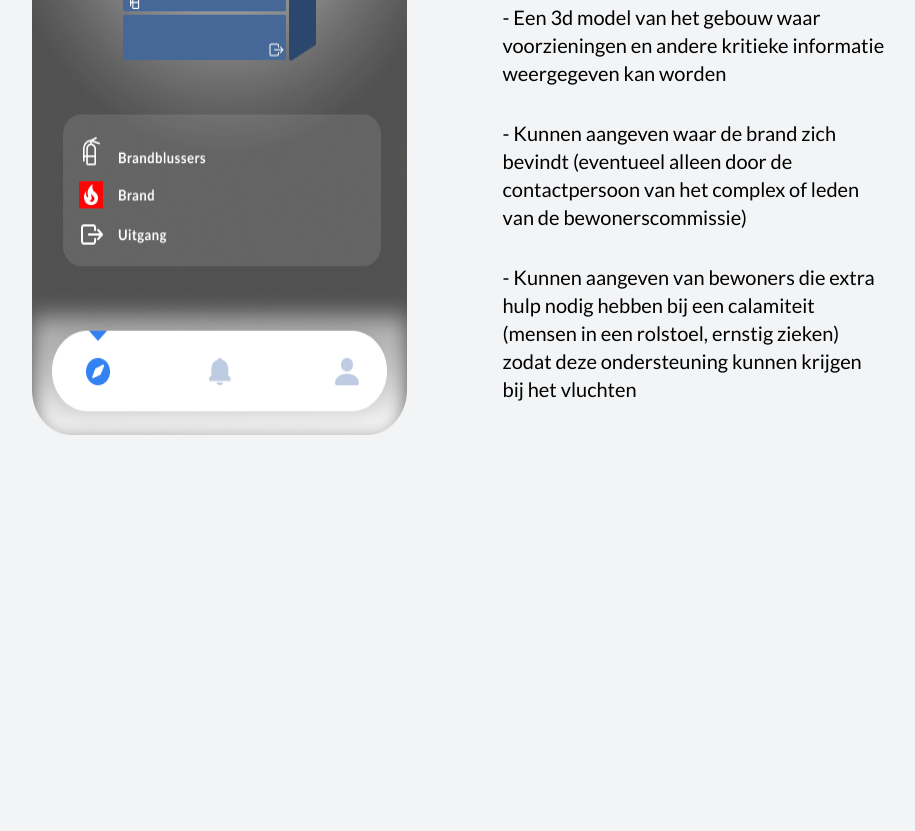
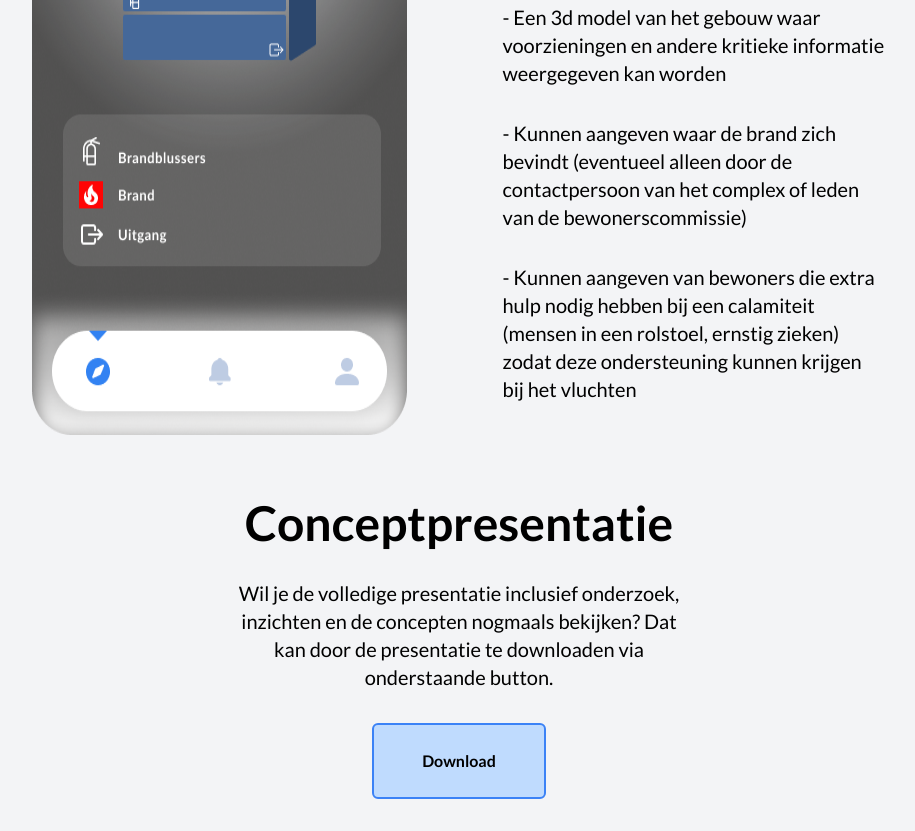
Before and after one commit to TimoWieme/rookvrij-onepager, a website: page src/index.html in a window 1280 px wide. Shown: the part 4573-5404 px from the top of the page, without its empty margins (181-1096 px from the left). Before the commit the page ends 5072 px from the top, so only its background shows below. Drawn offline with nearby package versions, Linux system fonts and the light colour scheme; files that its build step writes are made by us from their sources.

Commit message:
Add download for powerpoint presentation

```diff
--- a/src/index.html
+++ b/src/index.html
@@ -98,7 +98,16 @@
                 <p class="text-xl font-lato mb-8">-	Kunnen aangeven van bewoners die extra hulp nodig hebben bij een calamiteit (mensen in een rolstoel, ernstig zieken) zodat deze ondersteuning kunnen krijgen bij het vluchten</p>
             </div>
         </div>
+    </div>
 
+    <div>
+        <div class="text-3xl font-bold font-lato sm:text-4xl lg:text-5xl text-center mt-16">Conceptpresentatie</div>
+        <p class="text-xl font-lato text-center m-auto mt-8 max-w-md">Wil je de volledige presentatie inclusief onderzoek, inzichten en de concepten nogmaals bekijken? Dat kan door de presentatie te downloaden via onderstaande button.</p>
+        <div class="m-auto mt-8 mb-8 text-center">
+            <a href="downloads/conceptpresentatie_team_rookvrij.pptx">
+                <button class="pt-6 pb-6 pl-12 pr-12 border-2 border-blue-500 rounded-md bg-blue-200 font-bold font-lato">Download</button>
+            </a>
+        </div>
     </div>
   </body>
 </html>
```
Also changed, not shown: 1 other file.
